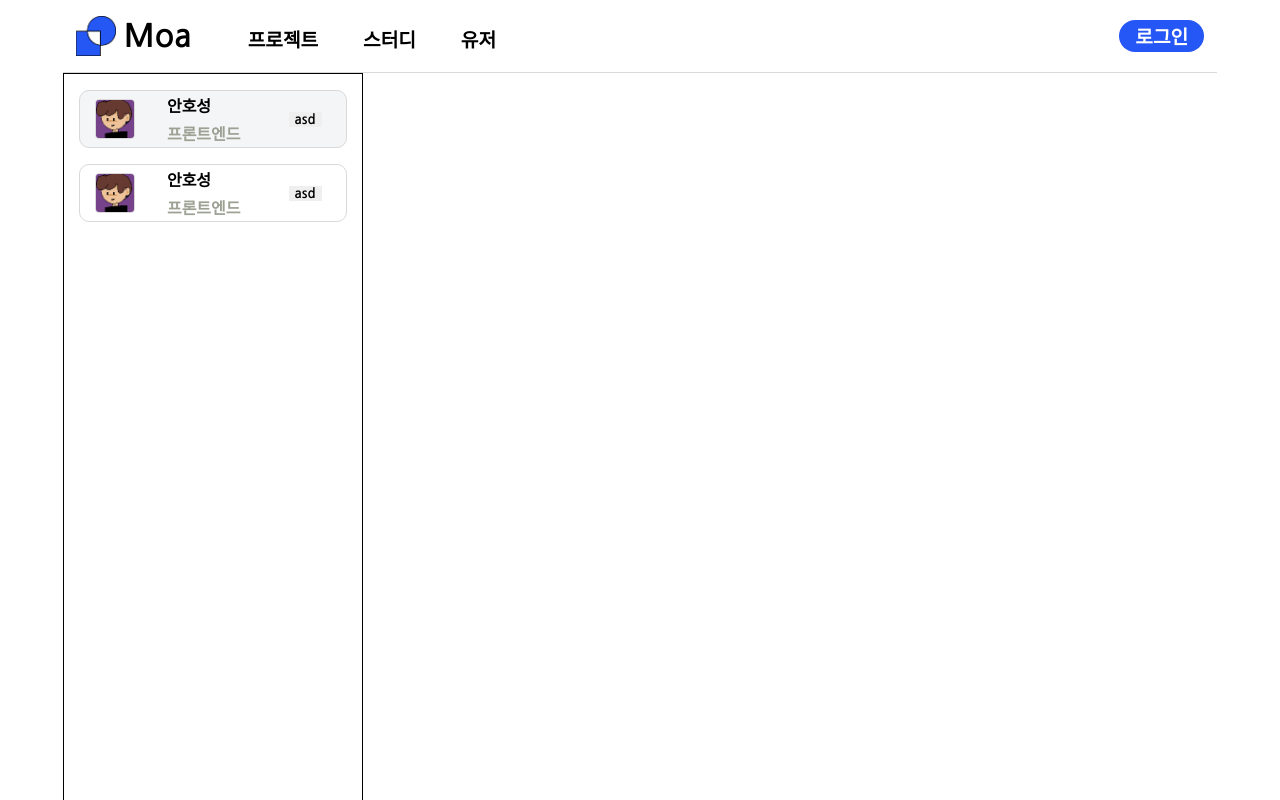
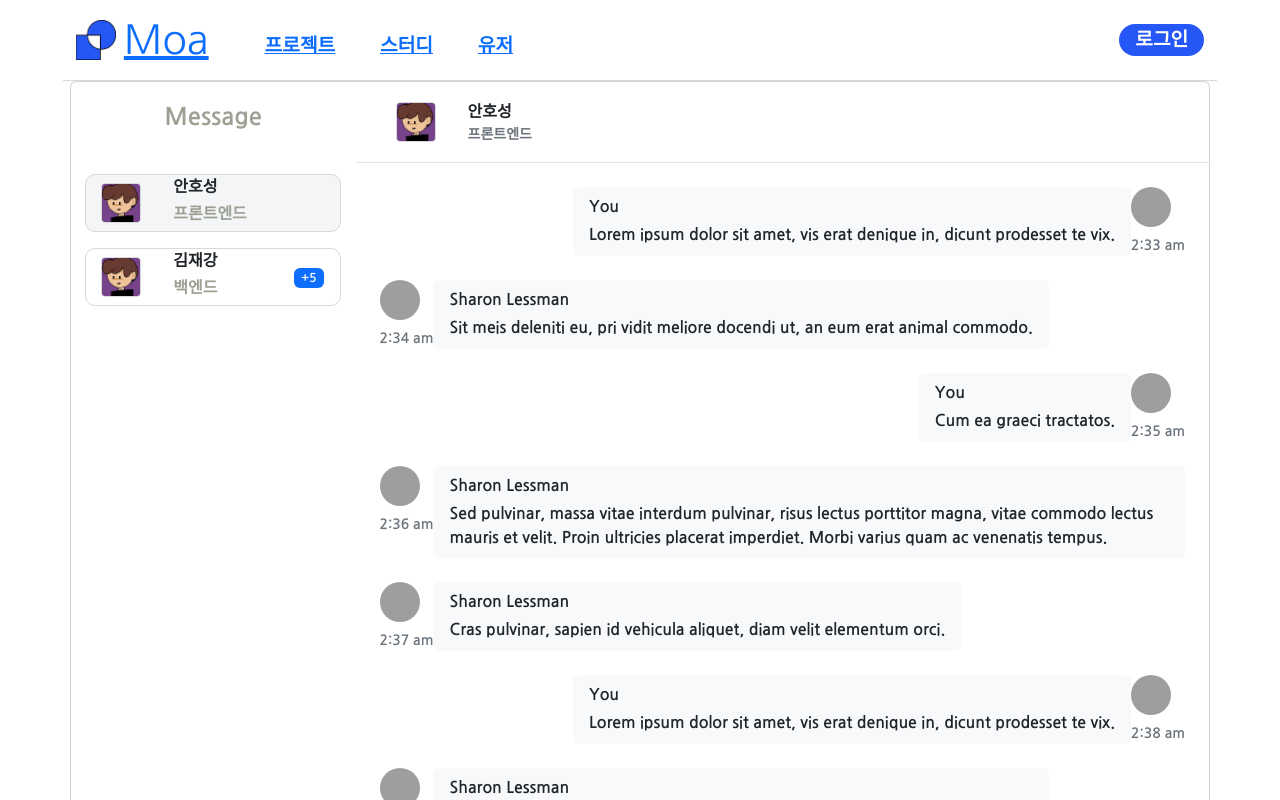
Before and after one commit to Moa-dev-team/Moa-frontend, a React (Create React App) app in the folder frontend/: page / in a window 1280 px wide. Shown: the top 800 px of the page. Built offline with nearby package versions, Linux system fonts and the light colour scheme; grey boxes are pictures that could not be loaded.

Commit message:
feat : bootstrap 개발 환경 설정

```diff
--- a/frontend/package.json
+++ b/frontend/package.json
@@ -6,6 +6,7 @@
     "@testing-library/jest-dom": "^5.14.1",
     "@testing-library/react": "^13.0.0",
     "@testing-library/user-event": "^13.2.1",
+    "bootstrap": "^5.2.3",
     "react": "^18.2.0",
     "react-dom": "^18.2.0",
     "react-router-dom": "^6.8.2",
--- a/frontend/src/TestSung.js
+++ b/frontend/src/TestSung.js
@@ -1,5 +1,6 @@
 import React from "react";
 import MessageUserProfile from "./components/messages/MessageUserProfile";
+import Message from "./components/messages/Message";
 
 const TestSung = () => {
   const boxStyle = {
@@ -9,14 +10,15 @@ const TestSung = () => {
   };
   return (
     <React.Fragment>
-      <div style={boxStyle}>
+        <Message/>
+      {/* <div style={boxStyle}>
         <MessageUserProfile
           username="안호성"
           job="프론트엔드"
           isSelected="True"
         />
         <MessageUserProfile username="안호성" job="프론트엔드" />
-      </div>
+      </div> */}
     </React.Fragment>
   );
 };
--- a/frontend/src/components/messages/MessageUserProfile.jsx
+++ b/frontend/src/components/messages/MessageUserProfile.jsx
@@ -1,6 +1,6 @@
 import React from "react";
 import styles from "./MessageUserProfile.module.css";
-import profile from "../../assets/images/profile.png"
+import profile from "../../assets/images/profile.png";
 
 export default function MessageUserProfile({
   profileImage,
@@ -12,6 +12,7 @@ export default function MessageUserProfile({
   return (
     <React.Fragment>
       <div className={`${styles.box} ${isSelected && styles.isSelected}`}>
+        <div className="d-flex">
           <img
             // profileImage 가 있다면 src에 prifileImage 를 넣는다.
             src={profile}
@@ -22,8 +23,9 @@ export default function MessageUserProfile({
             <p className={styles.username}>{username}</p>
             <p className={styles.job}>{job}</p>
           </div>
-        <div className={styles.messageStatusBox}>
-            <button>asd</button>
+        </div>
+        <div className={styles.bedgeBox}>
+          <div className="badge bg-primary">{count > 0 ? `+${count}` : ""}</div>
         </div>
       </div>
     </React.Fragment>
--- a/frontend/src/components/messages/MessageUserProfile.module.css
+++ b/frontend/src/components/messages/MessageUserProfile.module.css
@@ -11,6 +11,7 @@
     margin-top: 1rem;
     display: flex;
     align-items: center;
+    justify-content: space-between;
 }
 
 .box.isSelected {
@@ -49,3 +50,7 @@
     align-items: center;
     justify-content: center;
 }
+
+.bedgeBox {
+    margin-right: 1rem;
+}
```
Also changed, not shown: 2 other files (tests, documents, lock files or other folders). Lines whose indentation alone changed are shown as unchanged.
